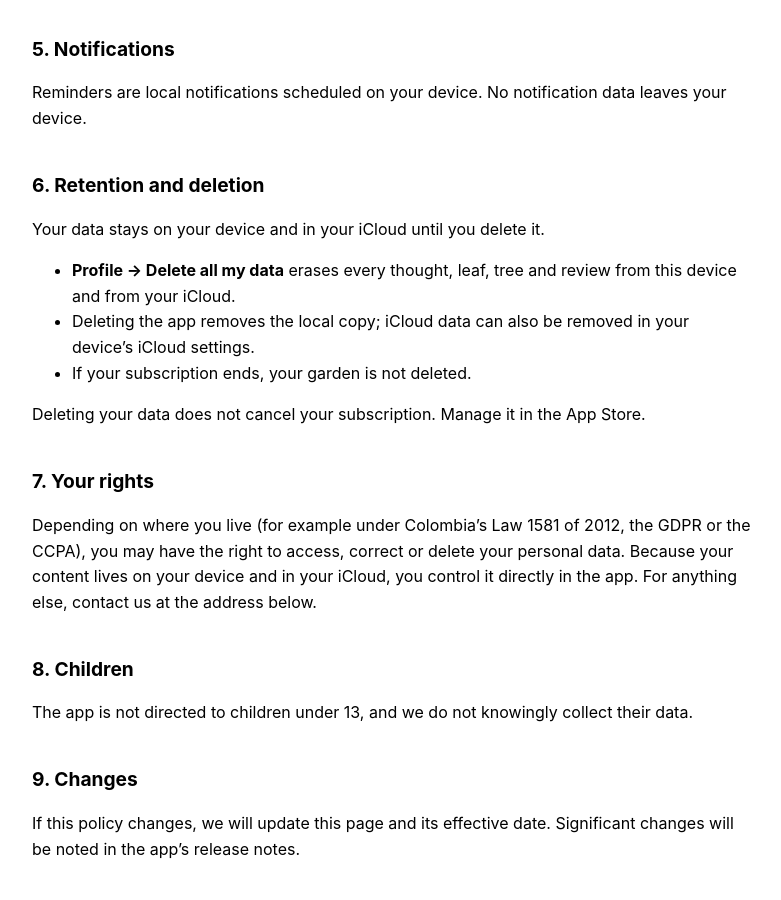
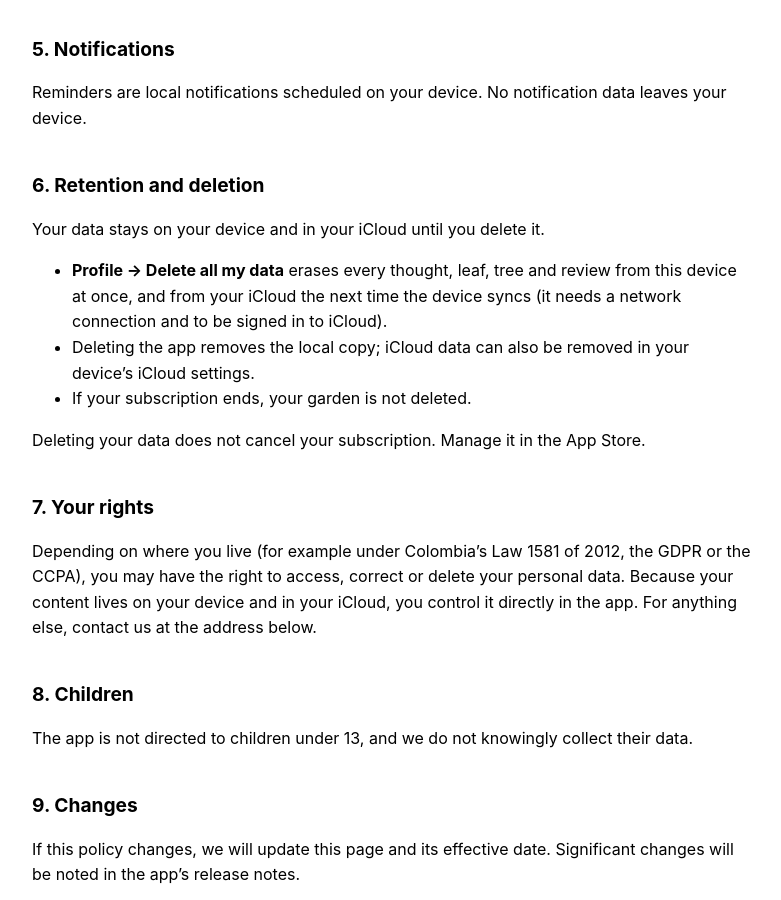
Before and after one commit to thoughtsgarden/thoughtsgarden.github.io, a Jekyll site: the page built from privacy-policy.md, in a window 1280 px wide and 900 px high, scrolled down 1809 px. Shown: the whole window, without its empty margins (248-1029 px from the left). Built offline with Jekyll 4.4.1, drawn with Linux system fonts in a browser that asks for light colours; our own code applies the rules of GitHub Pages for plain Markdown files; some of the changed text lies outside the part shown.

Commit message:
docs(privacy): erase the iCloud copy once the device syncs
Delete all my data erases the local copy at once; the iCloud copy follows on the
next sync, which needs a network connection and an iCloud sign-in. Update the
effective date, as the policy promises for every change.

```diff
--- a/privacy-policy.md
+++ b/privacy-policy.md
@@ -67,8 +67,9 @@ Reminders are local notifications scheduled on your device. No notification data
 
 Your data stays on your device and in your iCloud until you delete it.
 
-- **Profile → Delete all my data** erases every thought, leaf, tree and review from this device and
-  from your iCloud.
+- **Profile → Delete all my data** erases every thought, leaf, tree and review from this device at
+  once, and from your iCloud the next time the device syncs (it needs a network connection and to be
+  signed in to iCloud).
 - Deleting the app removes the local copy; iCloud data can also be removed in your device's iCloud
   settings.
 - If your subscription ends, your garden is not deleted.
```
Also changed, not shown: other parts of privacy-policy.md (+1 -1 lines).
